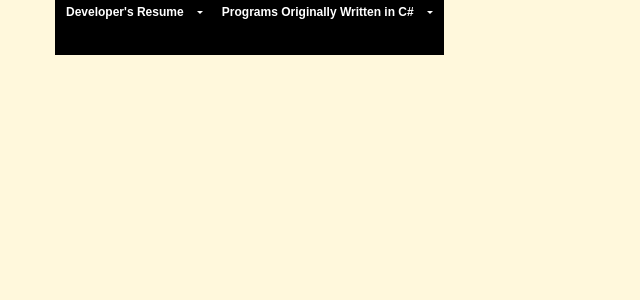
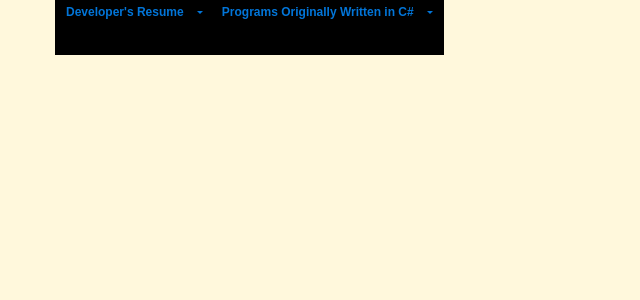
Before and after one commit to michaelborlandKeys/resume-project, a PHP site: page /home.php in a window 1280 px wide. Shown: the top 300 px of the page, without its empty margins (0-640 px from the left). Run offline with PHP 8.4, Linux system fonts and the light colour scheme; some libraries are stand-ins or nearby versions.

Commit message:
hjgjhghjg

```diff
--- a/public_html/css/default.css
+++ b/public_html/css/default.css
@@ -51,6 +51,5 @@ padding-top: 50px;
 .resume_nav a
 {
 	text-decoration: none;
-	color: white;
 	padding: 3px 3px 3px 3px ;
 }
--- a/resources/default_style_sheets.php
+++ b/resources/default_style_sheets.php
@@ -1,4 +1,3 @@
   <link rel="stylesheet" href="https://maxcdn.bootstrapcdn.com/bootstrap/4.0.0-alpha.6/css/bootstrap.min.css" integrity="sha384-rwoIResjU2yc3z8GV/NPeZWAv56rSmLldC3R/AZzGRnGxQQKnKkoFVhFQhNUwEyJ" crossorigin="anonymous">
   <link rel="stylesheet" type="text/css" href="css/default.css" />
-  <link rel="stylesheet" type="text/css" href="resources/public_html/index_resume.css" />
-   <link rel="stylesheet" type="text/css" href="resources/public_html/nav_bar_resume.css" />
+  <link rel="stylesheet" type="text/css" href="../resources/index_resume.css" />
```
